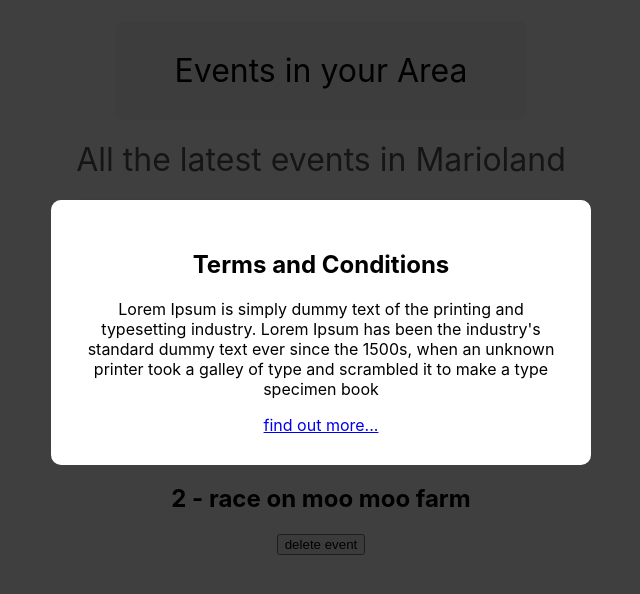
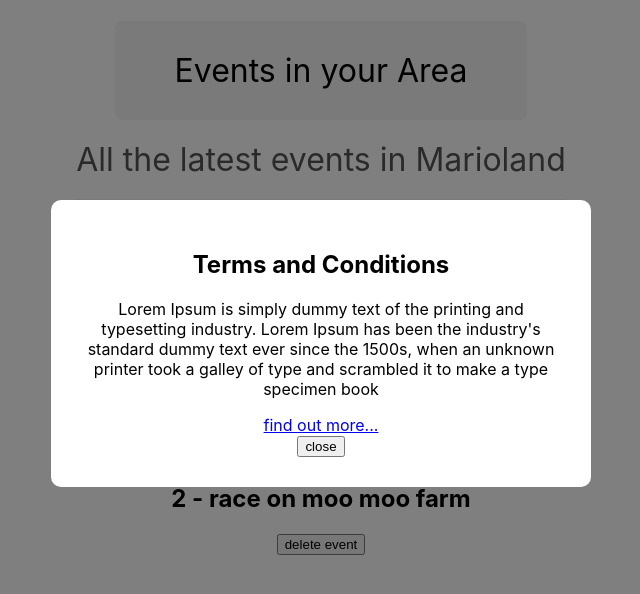
Before and after one commit to zeek-mansur/React, a React (Create React App) app in the folder react/my-first-react-app/: page / in a window 1280 px wide. Shown: the top 594 px of the page, without its empty margins (319-959 px from the left). Built offline with nearby package versions, Linux system fonts and the light colour scheme.

Commit message:
Functions as props

```diff
--- a/react/my-first-react-app/src/App.js
+++ b/react/my-first-react-app/src/App.js
@@ -6,13 +6,16 @@
 
 
 function App() {
+const [showModal, setShowModal] = useState(true)
  const [showevents, setShowEvents] = useState(true)
  const [events, setEvents] = useState([
   {title: "mario's birthday bash", id: 1},
   {title: "browser's live stream", id: 2},
   {title: "race on moo moo farm", id: 3}
  ])
- console.log(showevents)
+
+ console.log(showModal)
+
   const handleClick = (id) => {
     setEvents((prevEvents)=> {
       return prevEvents.filter((event) => {
@@ -22,6 +25,9 @@
     console.log(id)
   }
 
+  const handleClose = () => {
+    setShowModal(false)
+  }
   const subtitle = "All the latest events in Marioland"
   return (
     <div className="App">
@@ -41,17 +47,14 @@
               <button onClick = {()=> handleClick(event.id)}>delete event</button>
             </React.Fragment>
         ))}
-      <Modal>
-      {/* <h2>10% off Coupon code!!</h2>
-      <p>Use the code at NINJA at the checkout.</p> */}
-      </Modal>
-      <Modal>
+
+       {showModal && <Modal handleClose={handleClose}>
         <h2>Terms and Conditions</h2>
         <p>Lorem Ipsum is simply dummy text of the printing and typesetting industry.
           Lorem Ipsum has been the industry's standard dummy text ever since the 1500s,
            when an unknown printer took a galley of type and scrambled it to make a type specimen book</p>
         <a href='#'>find out more...</a>
-      </Modal>
+      </Modal>}
 
     </div>
   );
--- a/react/my-first-react-app/src/components/Modal.js
+++ b/react/my-first-react-app/src/components/Modal.js
@@ -1,11 +1,14 @@
 import React, { Children } from 'react'
 import './Modal.css'
 
-export default function Modal({children}) {
+export default function Modal({children, handleClose}) {
   return (
     <div className='modal-backdrop'>
       <div className='modal'>
         {children}
+        <br/>
+        <button onClick={handleClose}>close</button>
+
       </div>
     </div>
   )
```
